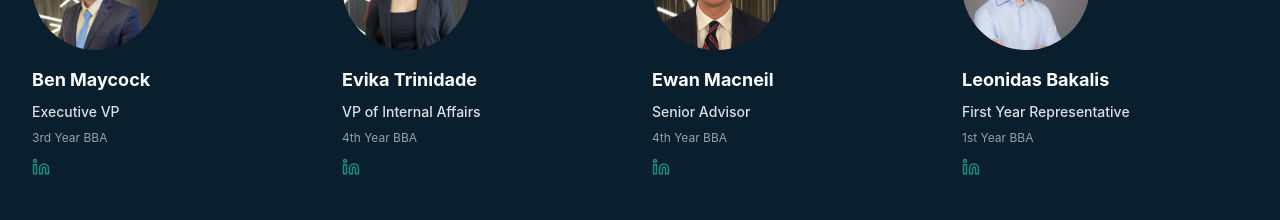
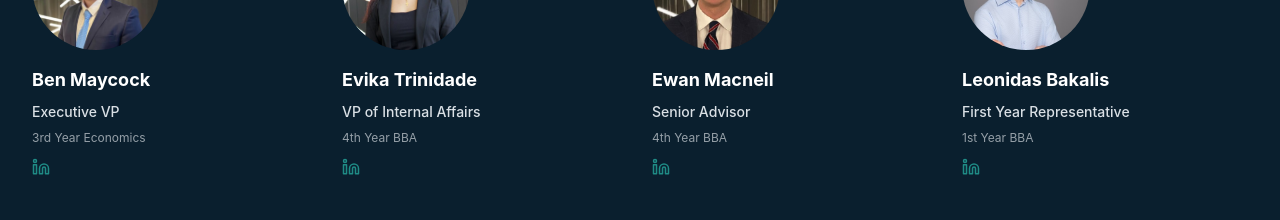
Before and after one commit to emaadqazi/LSCA-Website, a React (Vite) app in the folder frontend/: page / in a window 1280 px wide. Shown: the part 3240-3460 px from the top of the page. Built offline with nearby package versions, Linux system fonts and the light colour scheme.

Commit message:
Update Ben Maycock's year program to '3rd Year Economics'
My bad Ben!

```diff
--- a/frontend/src/components/sections/TeamSection.tsx
+++ b/frontend/src/components/sections/TeamSection.tsx
@@ -28,7 +28,7 @@ const TeamSection = () => {
         {
           name: "Ben Maycock",
           role: "Executive VP",
-          yearProgram: "3rd Year BBA",
+          yearProgram: "3rd Year Economics",
           image: "/LSCA-Website/images/MembersPFP/VPs/BenMaycock.png",
           linkedin: "https://www.linkedin.com/in/ben-maycock-56a84b29b/"
         },
```
